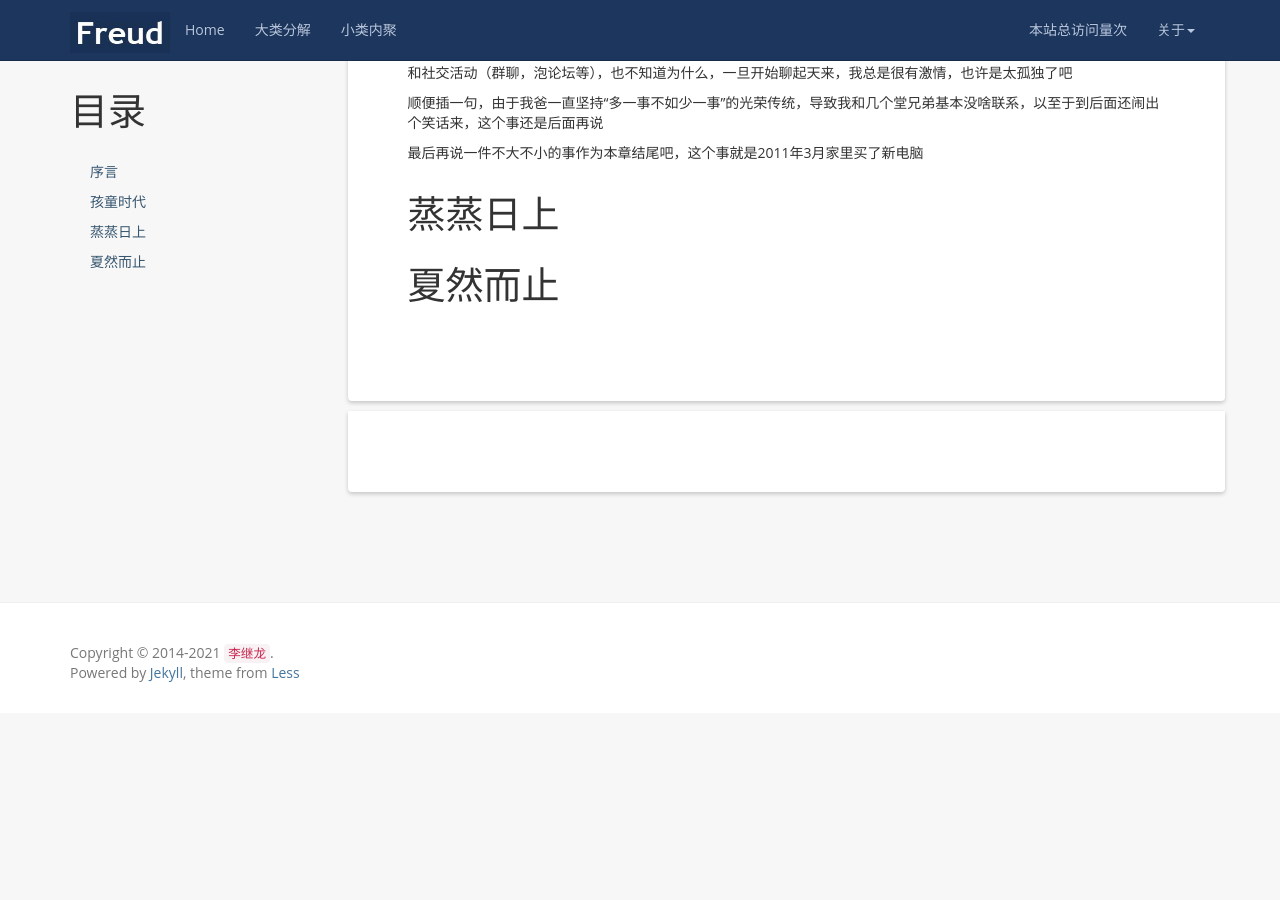
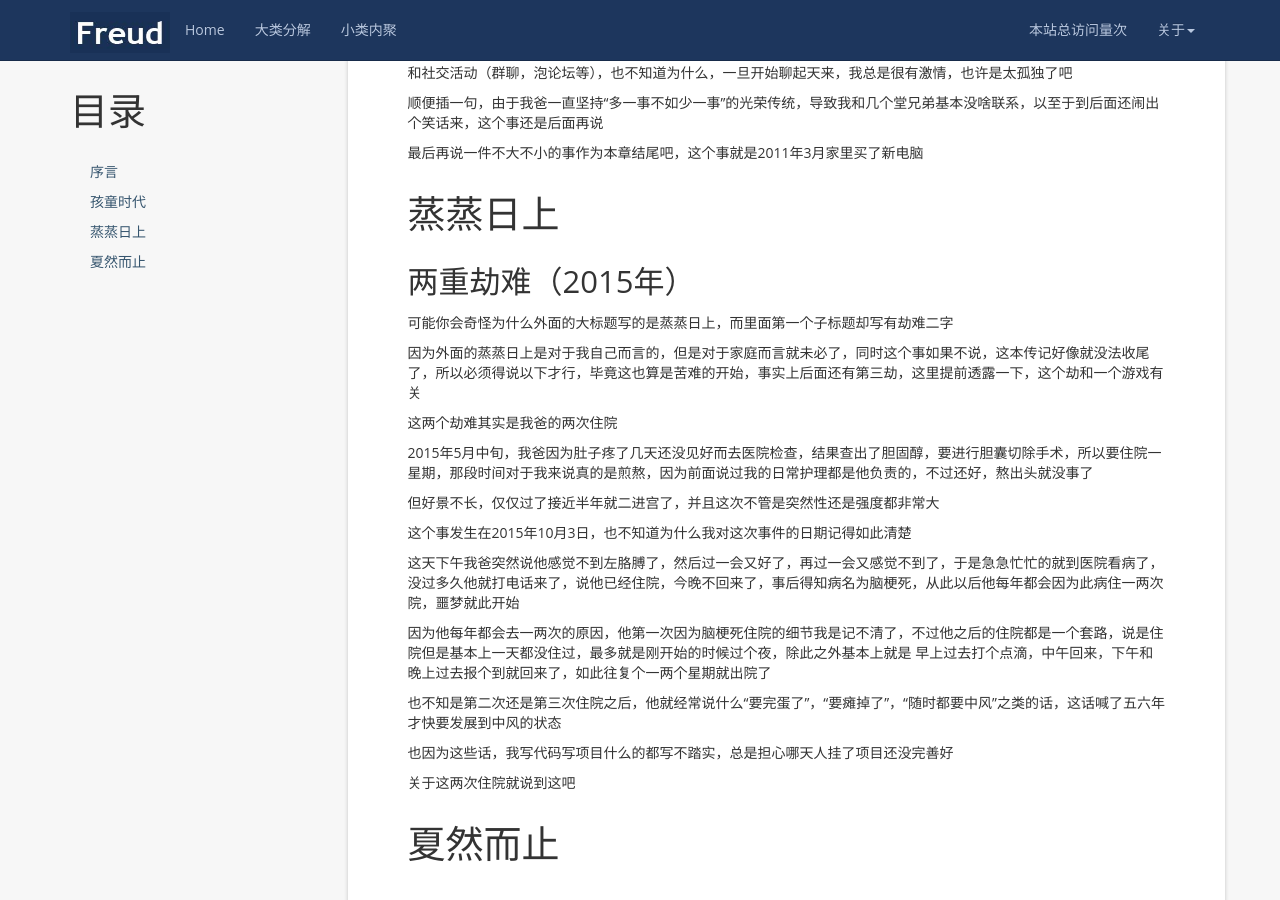
Before and after one commit to kljzndx/My-Blog, a Jekyll site: the page built from _posts/2021-07-07-autobiography.md, in a window 1280 px wide and 900 px high, scrolled down 2264 px. Built offline with Jekyll 4.4.1, drawn with Linux system fonts in a browser that asks for light colours; nearby versions of some CDN libraries; comment, search, counter and statistics services are not loaded; before the commit the page ends 2977 px from its top, so only the background shows below that.

Commit message:
两重劫难章节编写完成

```diff
--- a/_posts/2021-07-07-autobiography.md
+++ b/_posts/2021-07-07-autobiography.md
@@ -87,4 +87,28 @@ tags: [自传]
 
 # 蒸蒸日上
 
+## 两重劫难（2015年）
+
+可能你会奇怪为什么外面的大标题写的是蒸蒸日上，而里面第一个子标题却写有劫难二字
+
+因为外面的蒸蒸日上是对于我自己而言的，但是对于家庭而言就未必了，同时这个事如果不说，这本传记好像就没法收尾了，所以必须得说以下才行，毕竟这也算是苦难的开始，事实上后面还有第三劫，这里提前透露一下，这个劫和一个游戏有关
+
+这两个劫难其实是我爸的两次住院
+
+2015年5月中旬，我爸因为肚子疼了几天还没见好而去医院检查，结果查出了胆固醇，要进行胆囊切除手术，所以要住院一星期，那段时间对于我来说真的是煎熬，因为前面说过我的日常护理都是他负责的，不过还好，熬出头就没事了
+
+但好景不长，仅仅过了接近半年就二进宫了，并且这次不管是突然性还是强度都非常大
+
+这个事发生在2015年10月3日，也不知道为什么我对这次事件的日期记得如此清楚
+
+这天下午我爸突然说他感觉不到左胳膊了，然后过一会又好了，再过一会又感觉不到了，于是急急忙忙的就到医院看病了，没过多久他就打电话来了，说他已经住院，今晚不回来了，事后得知病名为脑梗死，从此以后他每年都会因为此病住一两次院，噩梦就此开始
+
+因为他每年都会去一两次的原因，他第一次因为脑梗死住院的细节我是记不清了，不过他之后的住院都是一个套路，说是住院但是基本上一天都没住过，最多就是刚开始的时候过个夜，除此之外基本上就是 早上过去打个点滴，中午回来，下午和晚上过去报个到就回来了，如此往复个一两个星期就出院了
+
+也不知是第二次还是第三次住院之后，他就经常说什么“要完蛋了”，“要瘫掉了”，“随时都要中风”之类的话，这话喊了五六年才快要发展到中风的状态
+
+也因为这些话，我写代码写项目什么的都写不踏实，总是担心哪天人挂了项目还没完善好
+
+关于这两次住院就说到这吧
+
 # 夏然而止
```
